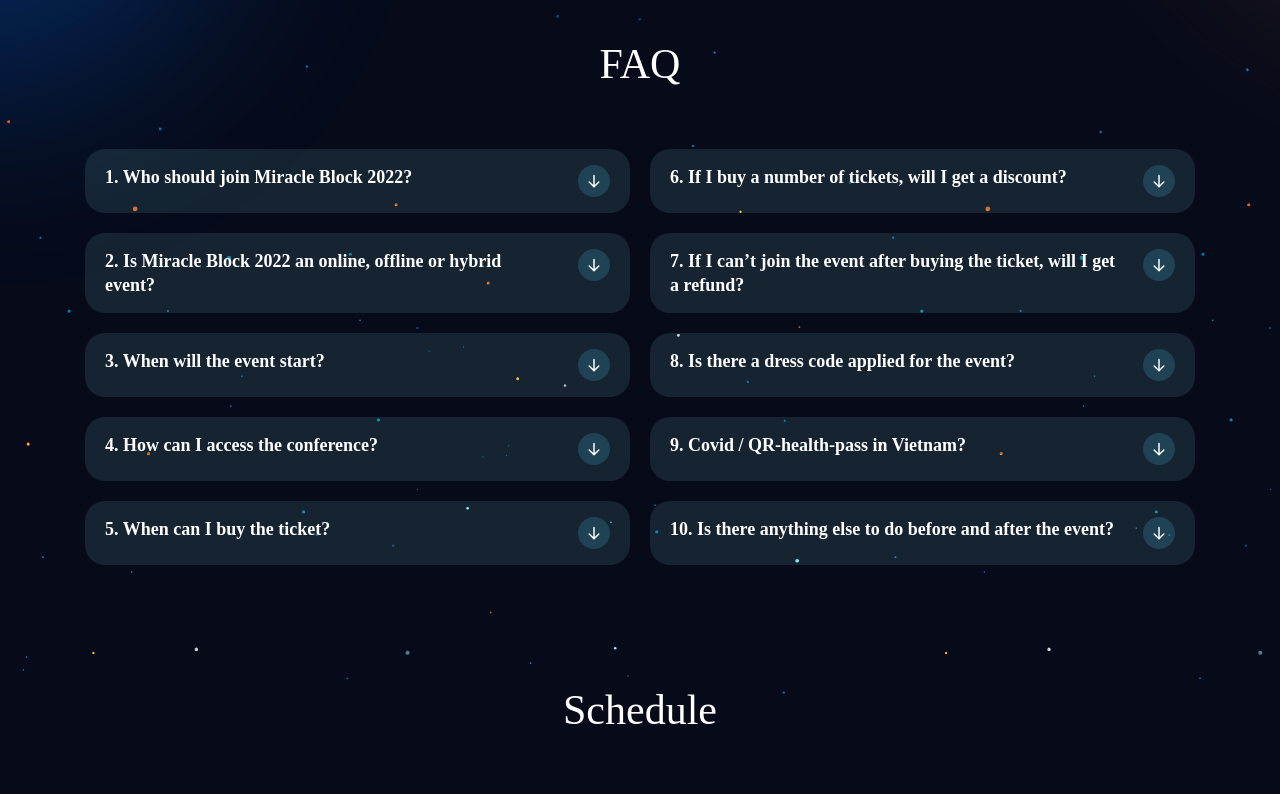
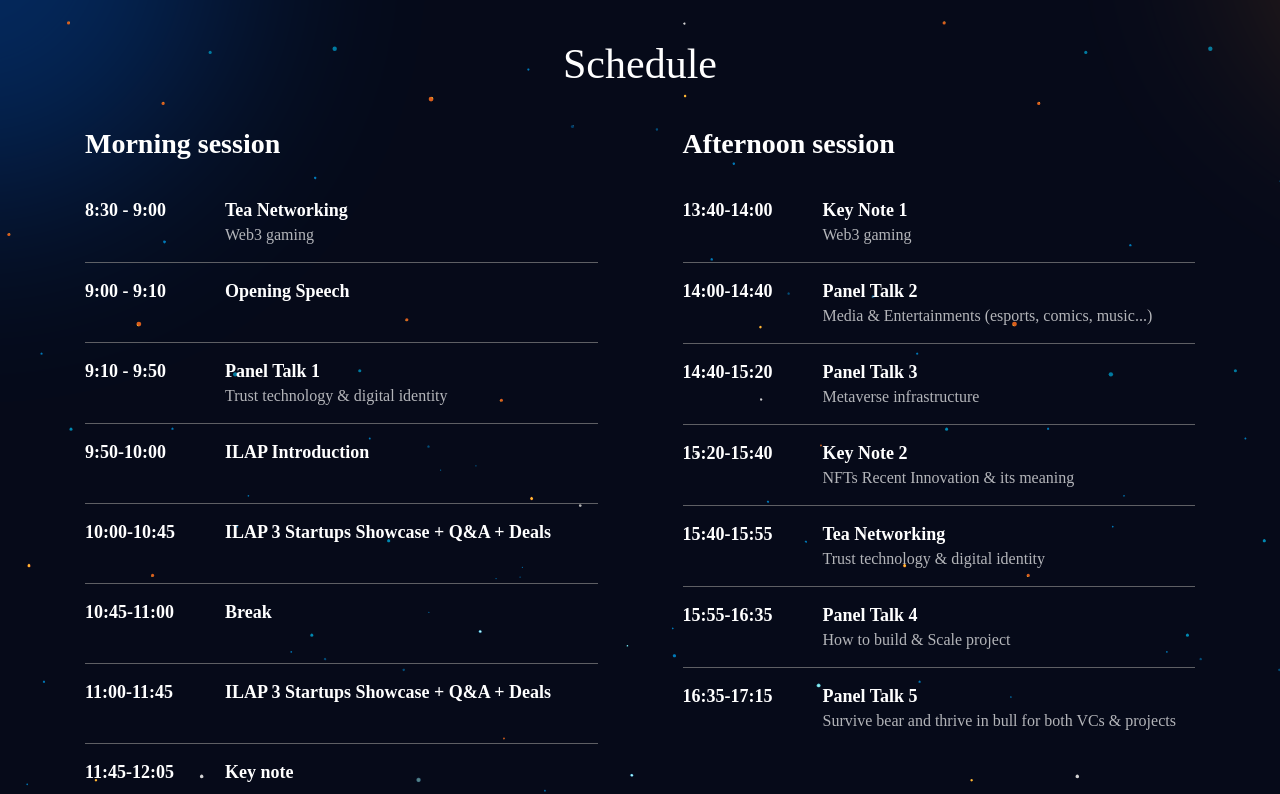
Before and after one commit to theforcee/miracle, a Next.js app: page / in a window 1280 px wide. Shown: the part 4060-4854 px from the top of the page. Built offline with nearby package versions, Linux system fonts and the light colour scheme; a web font is replaced by a local one.

Commit message:
fe: do Schedule section

```diff
--- a/components/Pages/LandingPage/Expect/index.tsx
+++ b/components/Pages/LandingPage/Expect/index.tsx
@@ -16,7 +16,7 @@
     img: imgExpect1,
     title: "Conference",
     description:
-      "We bring together world-class speakers and industry experts to create a forum for the exchange of ideas and experiences on current state of the Blockchain, Gamefi, NFT, Metaverse, DeFi. Join us to attend +10 sessions, panels talk, keynotes and fireside chats from the brightest brains of the industry",
+      "We bring together world-class speakers and industry experts to create a forum for the exchange of ideas and experiences on current state of the Blockchain, Gamefi, NFT, Metaverse, DeFi. Join us to attend +10 sessions, panels talk, keynotes and fireside chats from the brightest brains of the industry ",
   },
   {
     img: imgExpect2,
@@ -97,9 +97,9 @@
                 </h4>
                 <p
                   className={clsx(
-                    "mt-1 xs:mt-2 text-13/18 font-normal",
+                    "mt-1 xs:mt-2 text-13/18 font-light",
                     "xs:text-base",
-                    "md:text-20/26",
+                    "md:text-20/26 md:font-normal md:text-justify md:tracking-[0.01em]",
                   )}
                 >
                   {expect.description}
--- a/components/Pages/LandingPage/Schedule/index.tsx
+++ b/components/Pages/LandingPage/Schedule/index.tsx
@@ -39,6 +39,58 @@
       time: "16:35-17:15",
       content:
         "Panel Talk 5: Survive bear and thrive in bull for both VCs & projects",
+    },
+  ],
+}
+
+const schedules1 = {
+  morning: [
+    { time: "8:30 - 9:00", content: "Tea Networking", desc: "Web3 gaming" },
+    { time: "9:00 - 9:10", content: "Opening Speech" },
+    {
+      time: "9:10 - 9:50",
+      content: "Panel Talk 1",
+      desc: "Trust technology & digital identity",
+    },
+    { time: "9:50-10:00", content: "ILAP Introduction" },
+    { time: "10:00-10:45", content: "ILAP 3 Startups Showcase + Q&A + Deals" },
+    { time: "10:45-11:00", content: "Break" },
+    { time: "11:00-11:45", content: "ILAP 3 Startups Showcase + Q&A + Deals" },
+    { time: "11:45-12:05", content: "Key note" },
+    { time: "12:25-13:40", content: "Fireside chat: Sandeep (Polygon)" },
+    { time: "12:25-13:40", content: "Lunch Break" },
+  ],
+  afternoon: [
+    { time: "13:40-14:00", content: "Key Note 1", desc: "Web3 gaming" },
+    {
+      time: "14:00-14:40",
+      content: "Panel Talk 2",
+      desc: "Media & Entertainments (esports, comics, music...)",
+    },
+    {
+      time: "14:40-15:20",
+      content: "Panel Talk 3",
+      desc: "Metaverse infrastructure",
+    },
+    {
+      time: "15:20-15:40",
+      content: "Key Note 2",
+      desc: "NFTs Recent Innovation & its meaning",
+    },
+    {
+      time: "15:40-15:55",
+      content: "Tea Networking",
+      desc: "Trust technology & digital identity",
+    },
+    {
+      time: "15:55-16:35",
+      content: "Panel Talk 4",
+      desc: "How to build & Scale project",
+    },
+    {
+      time: "16:35-17:15",
+      content: "Panel Talk 5",
+      desc: "Survive bear and thrive in bull for both VCs & projects",
     },
   ],
 }
@@ -91,4 +143,55 @@
   )
 }
 
-export default Schedule
+const ScheduleSection = (props: any) => {
+  const { scheduleArr, title } = props
+  return (
+    <div>
+      <span className="text-20/30 font-semibold xs:text-2xl md:text-28/30">
+        {title}
+      </span>
+      <ul className="mt-2 md:mt-[22px]">
+        {scheduleArr.map((schedule: any) => (
+          <li
+            key={schedule.time}
+            className={clsx(
+              "flex items-center first:border-t-0 border-t-[0.5px] border-[#858585b2] min-h-[60px] py-2",
+              "md:items-start md:min-h-[80px] md:py-4",
+            )}
+          >
+            <span className="w-[110px] text-16/22 md:text-lg font-bold md:w-[140px] md:font-semibold">
+              {schedule.time}
+            </span>
+            <div className="flex flex-col flex-1">
+              <span className="text-16/22 md:text-lg font-bold md:font-semibold">
+                {schedule.content}
+              </span>
+              <span className="text-14/18 md:text-16/22 font-medium md:font-normal text-[#FFFFFFB2] mt-0.5">
+                {schedule.desc}
+              </span>
+            </div>
+          </li>
+        ))}
+      </ul>
+    </div>
+  )
+}
+const Schedule1 = () => {
+  return (
+    <div className="mt-[60px] xs:mt-20 md:mt-[120px]">
+      <h3 className={landingPageStyles.heading3}>Schedule</h3>
+      <div className="mt-4 grid grid-cols-1 gap-x-[85px] gap-y-5 md:grid-cols-2 xs:mt-6 md:mt-10">
+        <ScheduleSection
+          scheduleArr={schedules1.morning}
+          title="Morning session"
+        />
+        <ScheduleSection
+          scheduleArr={schedules1.afternoon}
+          title="Afternoon session"
+        />
+      </div>
+    </div>
+  )
+}
+
+export default Schedule1
--- a/components/Pages/LandingPage/index.tsx
+++ b/components/Pages/LandingPage/index.tsx
@@ -21,8 +21,8 @@
         <Expect />
         {/* <Speaker />  */}
         <Organizer />
+        <Schedule />
         <FAQ />
-        <Schedule />
       </div>
     </div>
   )
--- a/tailwind.config.js
+++ b/tailwind.config.js
@@ -53,6 +53,7 @@
       "13/18": ["13px", { lineHeight: "18px" }],
       "13/19": ["13px", { lineHeight: "19px" }],
       "13/24": ["13px", { lineHeight: "24px" }],
+      "14/18": ["14px", { lineHeight: "18px" }],
       "14/20": ["14px", { lineHeight: "20px" }],
       "16/18": ["16px", { lineHeight: "18px" }],
       "16/20": ["16px", { lineHeight: "20px" }],
@@ -61,10 +62,12 @@
       "20/25": ["20px", { lineHeight: "25px" }],
       "20/26": ["20px", { lineHeight: "26px" }],
       "20/28": ["20px", { lineHeight: "28px" }],
+      "20/30": ["20px", { lineHeight: "30px" }],
       "21/27": ["21px", { lineHeight: "27px" }],
       "22/28": ["22px", { lineHeight: "28px" }],
       "22/30": ["22px", { lineHeight: "30px" }],
       "22/34": ["22px", { lineHeight: "34px" }],
+      "28/30": ["28px", { lineHeight: "30px" }],
       "32/38": ["32px", { lineHeight: "38px" }],
       "32/42": ["32px", { lineHeight: "42px" }],
     },
```
